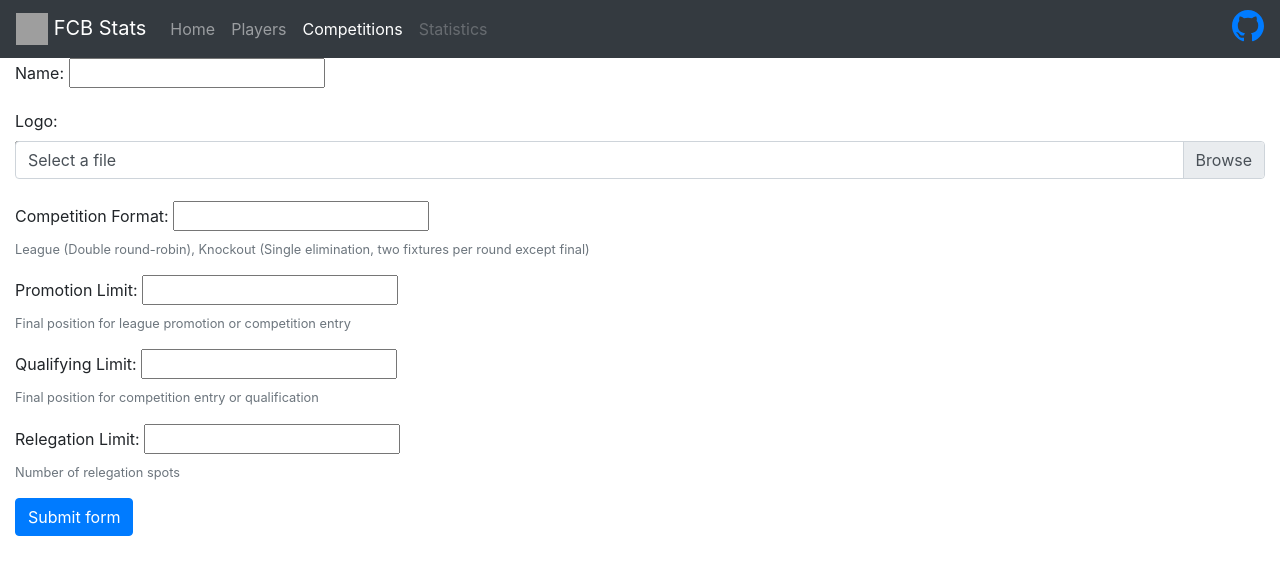
After one commit to santoyoalfredo/barca, a Django app: template football/templates/football/competitions_add.html in a window 1280 px wide. The commit adds this page. Shown: the top 575 px of the page. Run offline with Django 3.2, Linux system fonts and the light colour scheme; the template is opened without the code that fills it, so the values that code supplies are empty, except form fields; tables that the repository leaves empty hold one stand-in row (values such as "Sample post"); form fields are guessed from the names that the template uses; some libraries are stand-ins or nearby versions; grey boxes are pictures that could not be loaded.

Commit message:
Added frontend Add Competition form
- Added url routing for Add Competition view
- Added Add Competition template
- Added Add Competition view
- Added Add Competition form with image validation
- Changed html language to be general English
- Modified base.html to have Javascript files loaded at the top
- Added django-widget-tweaks for form and field customization
- Added CSS classes for dynamic file upload name display

```diff
--- a/football/admin.py
+++ b/football/admin.py
@@ -12,6 +12,7 @@ class FixtureAdmin(admin.ModelAdmin):
 	list_display = ('fixture_id' , 'home_team', 'home_score', 'away_team', 'away_score', 'date', 'season_id')
 	list_editable = ('home_score', 'away_score')
 	list_filter = ('season_id',)
+	ordering = ('season_id', 'date')
 	search_fields = ['home_team__name', 'away_team__name']
 
 class PlayerAdmin(admin.ModelAdmin):
--- a/football/templates/football/base.html
+++ b/football/templates/football/base.html
@@ -1,11 +1,15 @@
 <!DOCTYPE html>
-<html lang="en-US">
+<html lang="en">
 <head>
     <meta charset="UTF-8">
     <title>{% block title %}FC Barcelona Statistics{% endblock title %}</title>
     {% load static %}
     <link rel="stylesheet" href="https://maxcdn.bootstrapcdn.com/bootstrap/4.0.0/css/bootstrap.min.css" integrity="sha384-Gn5384xqQ1aoWXA+058RXPxPg6fy4IWvTNh0E263XmFcJlSAwiGgFAW/dAiS6JXm" crossorigin="anonymous">
-    <link rel="stylesheet" href="{% static "/css/base.css" %}"
+    <link rel="stylesheet" href="{% static "/css/base.css" %}">
+    <script src="https://code.jquery.com/jquery-3.2.1.slim.min.js" integrity="sha384-KJ3o2DKtIkvYIK3UENzmM7KCkRr/rE9/Qpg6aAZGJwFDMVNA/GpGFF93hXpG5KkN" crossorigin="anonymous"></script>
+    <script src="https://cdnjs.cloudflare.com/ajax/libs/popper.js/1.12.9/umd/popper.min.js" integrity="sha384-ApNbgh9B+Y1QKtv3Rn7W3mgPxhU9K/ScQsAP7hUibX39j7fakFPskvXusvfa0b4Q" crossorigin="anonymous"></script>
+    <script src="https://maxcdn.bootstrapcdn.com/bootstrap/4.0.0/js/bootstrap.min.js" integrity="sha384-JZR6Spejh4U02d8jOt6vLEHfe/JQGiRRSQQxSfFWpi1MquVdAyjUar5+76PVCmYl" crossorigin="anonymous"></script>
+
 </head>
 
 <body>
@@ -27,8 +31,5 @@
             </nav>
     {% block content %}
     {% endblock content %}
-    <script src="https://code.jquery.com/jquery-3.2.1.slim.min.js" integrity="sha384-KJ3o2DKtIkvYIK3UENzmM7KCkRr/rE9/Qpg6aAZGJwFDMVNA/GpGFF93hXpG5KkN" crossorigin="anonymous"></script>
-    <script src="https://cdnjs.cloudflare.com/ajax/libs/popper.js/1.12.9/umd/popper.min.js" integrity="sha384-ApNbgh9B+Y1QKtv3Rn7W3mgPxhU9K/ScQsAP7hUibX39j7fakFPskvXusvfa0b4Q" crossorigin="anonymous"></script>
-    <script src="https://maxcdn.bootstrapcdn.com/bootstrap/4.0.0/js/bootstrap.min.js" integrity="sha384-JZR6Spejh4U02d8jOt6vLEHfe/JQGiRRSQQxSfFWpi1MquVdAyjUar5+76PVCmYl" crossorigin="anonymous"></script>
 </body>
 </html>
--- /dev/null
+++ b/football/templates/football/competitions_add.html
@@ -0,0 +1,64 @@
+{% extends "football/base.html" %}
+{% block comps %}active{% endblock comps %}
+{% block content %}
+{% load static %}
+{% load widget_tweaks %}
+
+<div class="container-fluid">
+    <form enctype="multipart/form-data" action={% url 'competitionsadd' %} method="post">{% csrf_token %}
+        <div class="form-group">
+            <label>Name: </label>
+            {{form.name|attr:"placeholder:Competition name"|add_class:"form-control"}}
+        </div>
+        <div class="form-group">
+            <label>Logo: </label>
+            <div class="custom-file">
+                {{form.logo|add_class:"custom-file-input"}}
+                <!-- <input type="file" class="custom-file-input" id="customFile"> -->
+                <label class="custom-file-label" for="customFile">Select a file</label>
+            </div>
+            {% if form.logo.errors %}
+                <div class="alert alert-danger" role="alert">
+                    {{form.logo.errors.0}}
+                </div>
+            {% endif %}
+        </div>
+        <div class="form-group">
+            <label>Competition Format: </label>
+            {{form.competition_format|add_class:"form-control"}}
+            <small id="promotion_limit_help_block" class="form-text text-muted">
+                    League (Double round-robin), Knockout (Single elimination, two fixtures per round except final)
+            </small>
+        </div>
+        <div class="form-group">
+            <label>Promotion Limit: </label>
+            {{form.promotion_limit|add_class:"form-control"}}
+            <small id="promotion_limit_help_block" class="form-text text-muted">
+                Final position for league promotion or competition entry
+            </small>
+        </div>
+        <div class="form-group">
+            <label>Qualifying Limit: </label>
+            {{form.qualifying_limit|add_class:"form-control"}}
+            <small id="qualifying_limit_help_block" class="form-text text-muted">
+                Final position for competition entry or qualification
+            </small>
+        </div>
+        <div class="form-group">
+            <label>Relegation Limit: </label>
+            {{form.relegation_limit|add_class:"form-control"}}
+            <small id="relegation_limit_help_block" class="form-text text-muted">
+                Number of relegation spots
+            </small>
+        </div>
+        <button class="btn btn-primary" type="submit">Submit form</button>
+    </form>
+</div>
+
+<script>
+$('.custom-file-input').on('change',function(){
+    let fileName = $(this).val().split('\\').pop();
+    $(this).next('.custom-file-label').addClass("selected").html(fileName);
+  })
+</script>
+{% endblock content %}
--- a/football/urls.py
+++ b/football/urls.py
@@ -9,5 +9,6 @@ urlpatterns = [
     path('players/', views.PlayerListView.as_view(), name='players'),
     path('players/<int:pk>/', views.PlayerView.as_view(), name='player'),
     path('competitions/', views.CompetitionListView.as_view(), name='competitions'),
+    path('competitions/add', views.CompetitionAddView.as_view(), name='competitionsadd'),
     path('seasons/<season_id>/', views.SeasonView.as_view(), name='season')
 ]
--- a/resources/css/base.css
+++ b/resources/css/base.css
@@ -95,3 +95,23 @@
 	left: 51.5%;
 	position: absolute;
 }
+
+/* .custom-file-input ~ .custom-file-label:lang(en)::after {
+	content: "Click";
+}
+
+.custom-file-input ~ .custom-file-label:lang(en)::before {
+	content: "Choose file...";
+} */
+
+/*when a value is selected, this class removes the content */
+.custom-file-label.selected:lang(en)::before {
+	content: "" !important;
+}
+
+.custom-file {
+	overflow: hidden;
+}
+.custom-file-control {
+	white-space: nowrap;
+}
```
Also changed, not shown: football/forms.py (added, +26 -0 lines), football/views.py (+13 -1 lines), football/models.py (line endings or trailing spaces), football/templates/football/season_detail.html (line endings or trailing spaces).
